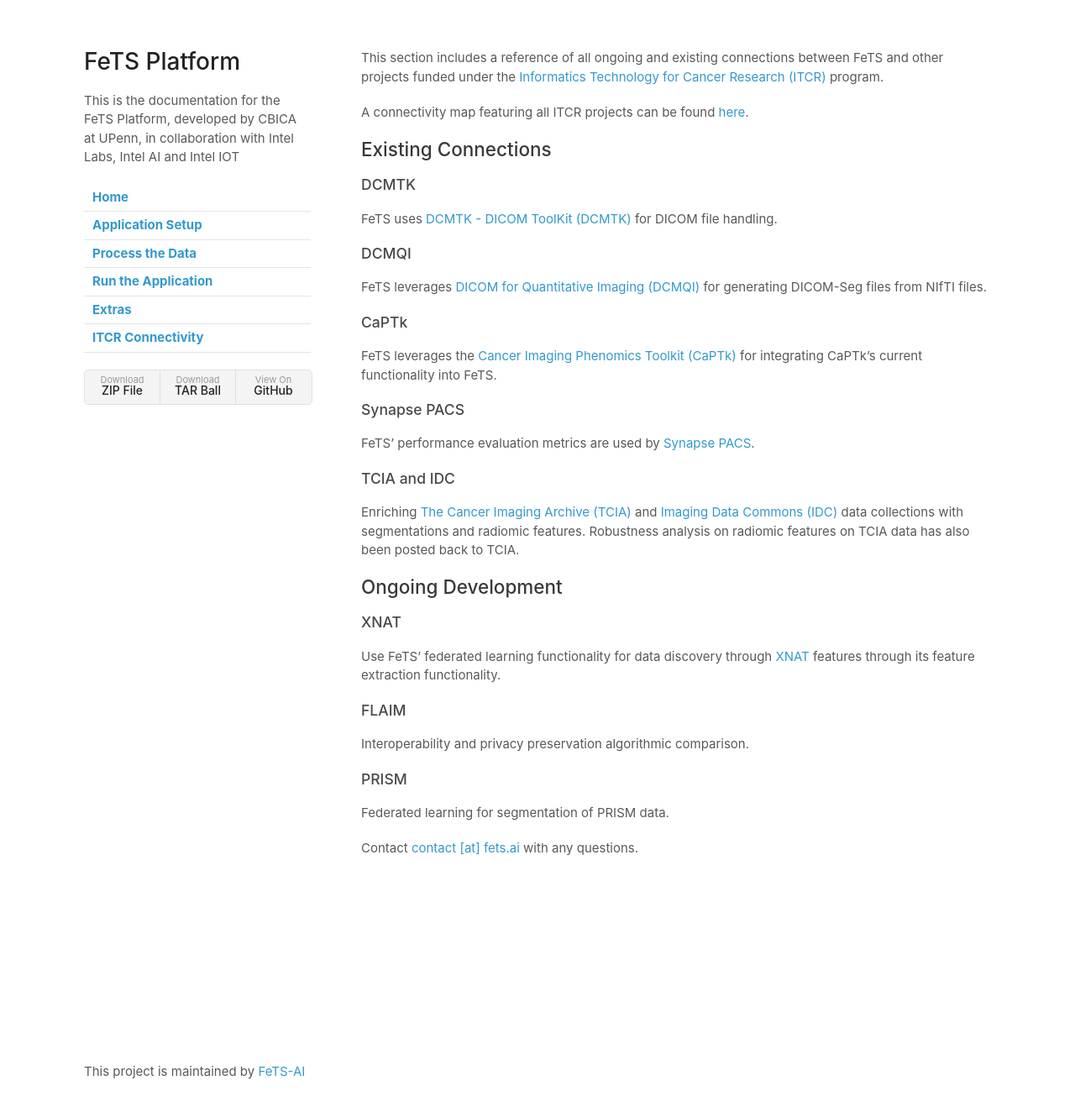
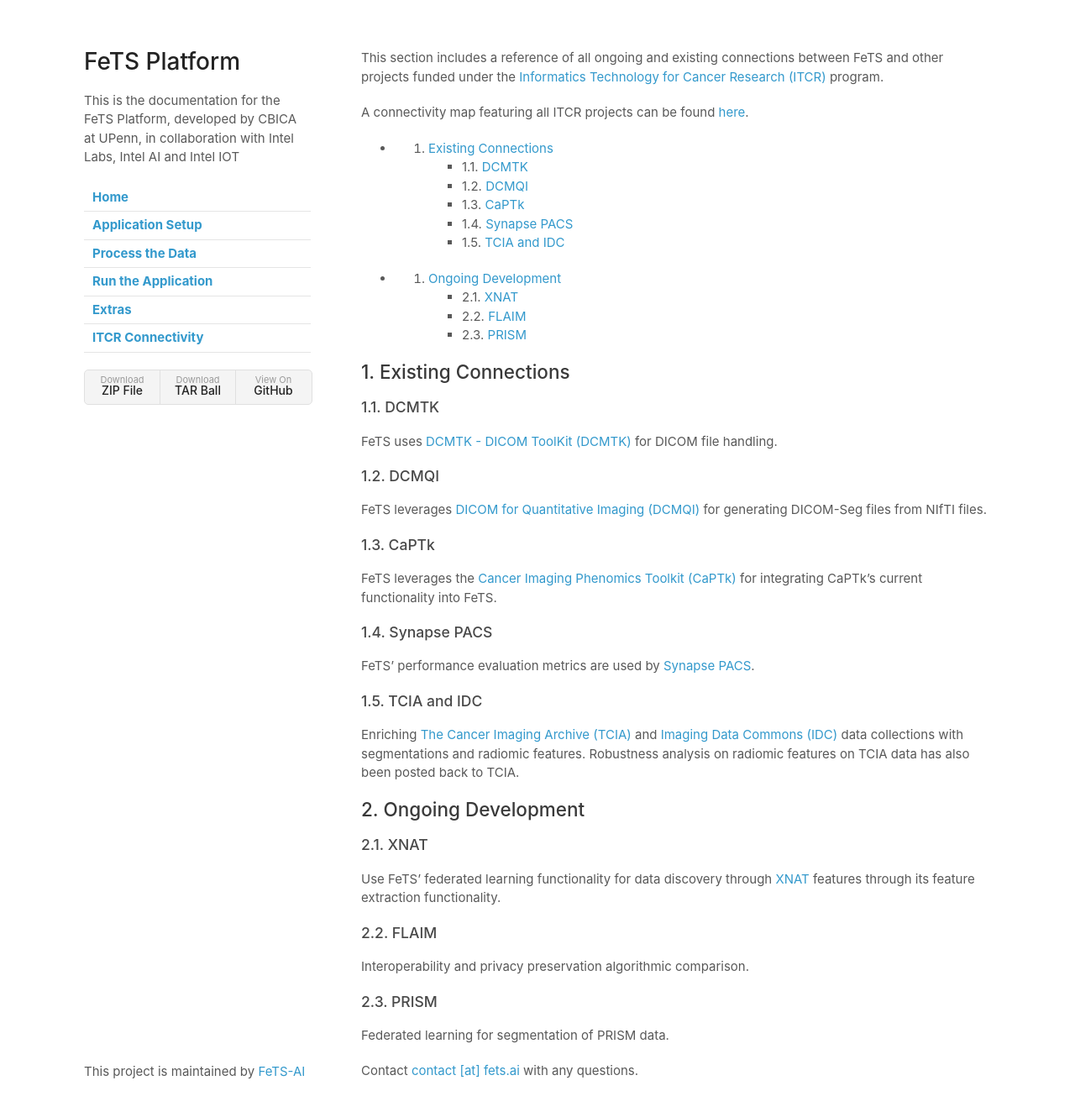
Before and after one commit to FeTS-AI/Front-End, a Jekyll site: the page built from docs/itcr_connectivity.md, in a window 1280 px wide and 1357 px high. Shown: the top 1324 px of the window at 84% size. Built offline with Jekyll 4.4.1, drawn with Linux system fonts in a browser that asks for light colours; our own code applies the rules of GitHub Pages for plain Markdown files.

Commit message:
checking with toc

```diff
--- a/docs/itcr_connectivity.md
+++ b/docs/itcr_connectivity.md
@@ -2,33 +2,50 @@
 
 A connectivity map featuring all ITCR projects can be found [here](https://www.ndexbio.org/#/network/04c0a7e8-af92-11e7-94d3-0ac135e8bacf).
 
+<!-- vscode-markdown-toc -->
+* 1. [Existing Connections](#ExistingConnections)
+	* 1.1. [DCMTK](#DCMTK)
+	* 1.2. [DCMQI](#DCMQI)
+	* 1.3. [CaPTk](#CaPTk)
+	* 1.4. [Synapse PACS](#SynapsePACS)
+	* 1.5. [TCIA and IDC](#TCIAandIDC)
+* 2. [Ongoing Development](#OngoingDevelopment)
+	* 2.1. [XNAT](#XNAT)
+	* 2.2. [FLAIM](#FLAIM)
+	* 2.3. [PRISM](#PRISM)
 
-## Existing Connections
+<!-- vscode-markdown-toc-config
+	numbering=true
+	autoSave=true
+	/vscode-markdown-toc-config -->
+<!-- /vscode-markdown-toc -->
 
-### DCMTK
+##  1. <a name='ExistingConnections'></a>Existing Connections
+
+###  1.1. <a name='DCMTK'></a>DCMTK
 FeTS uses [DCMTK - DICOM ToolKit (DCMTK)](https://dicom.offis.de/dcmtk.php.en) for DICOM file handling.
 
-### DCMQI
+###  1.2. <a name='DCMQI'></a>DCMQI
 FeTS leverages [DICOM for Quantitative Imaging (DCMQI)](http://qiicr.org/dcmqi-guide/tutorials/intro.html) for generating DICOM-Seg files from NIfTI files.
 
-### CaPTk
+###  1.3. <a name='CaPTk'></a>CaPTk
 FeTS leverages the [Cancer Imaging Phenomics Toolkit (CaPTk)](https://www.med.upenn.edu/cbica/captk) for integrating CaPTk's current functionality into FeTS.
 
-### Synapse PACS
+###  1.4. <a name='SynapsePACS'></a>Synapse PACS
 FeTS' performance evaluation metrics are used by [Synapse PACS](https://healthcaresolutions-us.fujifilm.com/enterprise-imaging/synapse-pacs).
 
-### TCIA and IDC
+###  1.5. <a name='TCIAandIDC'></a>TCIA and IDC
 Enriching [The Cancer Imaging Archive (TCIA)](https://www.cancerimagingarchive.net/) and [Imaging Data Commons (IDC)](https://datacommons.cancer.gov/repository/imaging-data-commons) data collections with segmentations and radiomic features. Robustness analysis on radiomic features on TCIA data has also been posted back to TCIA.
 
-## Ongoing Development
+##  2. <a name='OngoingDevelopment'></a>Ongoing Development
 
-### XNAT
+###  2.1. <a name='XNAT'></a>XNAT
 Use FeTS' federated learning functionality for data discovery through [XNAT](https://xnat.org) features through its feature extraction functionality.
 
-### FLAIM
+###  2.2. <a name='FLAIM'></a>FLAIM
 Interoperability and privacy preservation algorithmic comparison.
 
-### PRISM
+###  2.3. <a name='PRISM'></a>PRISM
 Federated learning for segmentation of PRISM data.
 
 Contact [contact [at] fets.ai](mailto:contact@fets.ai) with any questions.
```
